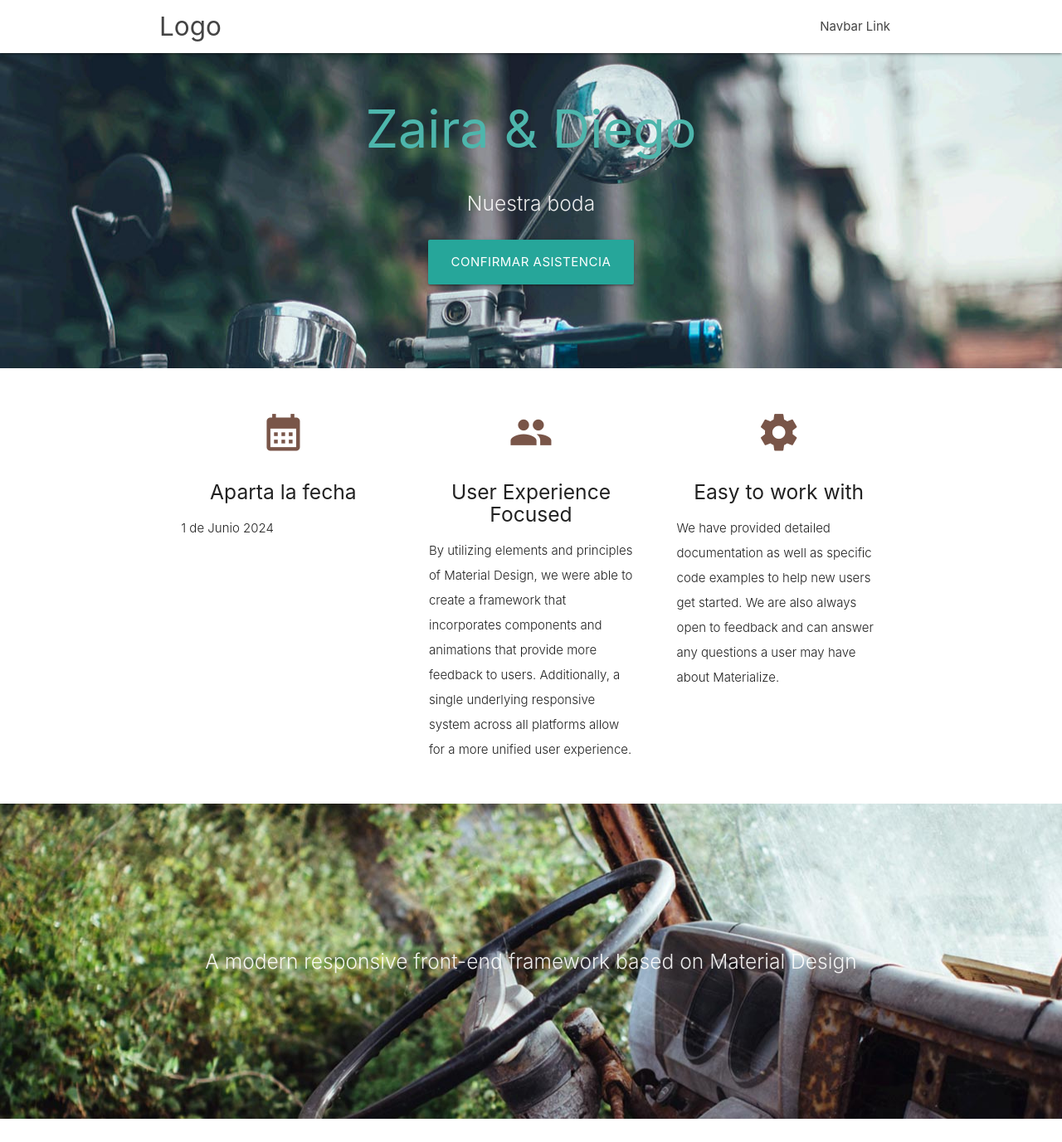
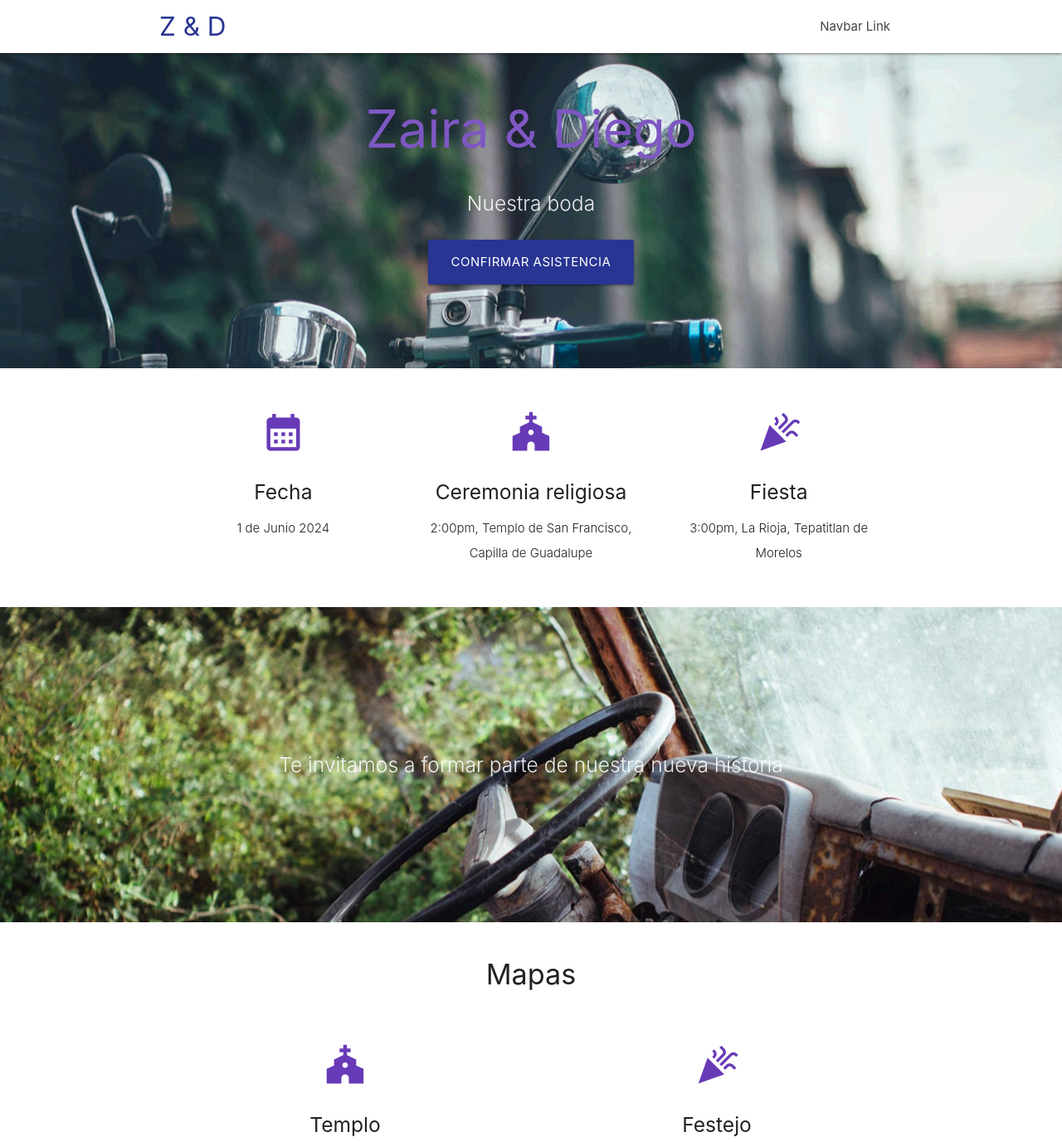
Before and after one commit to Diego448/wedding_control, a Flask app: page / in a window 1280 px wide. Shown: the top 1377 px of the page at 83% size. Run offline with Flask 3, Linux system fonts and the light colour scheme; some libraries are stand-ins or nearby versions.

Commit message:
Improved web design

```diff
--- a/app.py
+++ b/app.py
@@ -14,13 +14,13 @@ def login():
     if request.method == 'POST':
         session['username'] = request.form['username']
         session['pass'] = request.form['password']
-        return redirect(url_for('homepage'))
+        return redirect(url_for('admin'))
     elif request.method == 'GET':
         return render_template('login.html')
 
-@app.route('/test')
-def test():
-    return render_template('parallax-template/index.html')
+@app.route('/invite/<id>')
+def invite(id):
+    return render_template('parallax-template/index.html', id=id)
 
 @app.route('/confirmation/<id>', methods=['POST', 'GET'])
 def confirmation(id=None):
--- a/templates/parallax-template/index.html
+++ b/templates/parallax-template/index.html
@@ -13,7 +13,7 @@
 <body>
   <nav class="white" role="navigation">
     <div class="nav-wrapper container">
-      <a id="logo-container" href="#" class="brand-logo">Logo</a>
+      <a id="logo-container" href="#" class="brand-logo indigo-text text-darken-3">Z & D</a>
       <ul class="right hide-on-med-and-down">
         <li><a href="#">Navbar Link</a></li>
       </ul>
@@ -21,7 +21,7 @@
       <ul id="nav-mobile" class="sidenav">
         <li><a href="#">Navbar Link</a></li>
       </ul>
-      <a href="#" data-target="nav-mobile" class="sidenav-trigger"><i class="material-icons">menu</i></a>
+      <a href="#" data-target="nav-mobile" class="sidenav-trigger"><i class="material-icons indigo-text text-darken-3">menu</i></a>
     </div>
   </nav>
 
@@ -29,12 +29,12 @@
     <div class="section no-pad-bot">
       <div class="container">
         <br><br>
-        <h1 class="header center teal-text text-lighten-2">Zaira & Diego</h1>
+        <h1 class="header center deep-purple-text text-lighten-1">Zaira & Diego</h1>
         <div class="row center">
           <h5 class="header col s12 light">Nuestra boda</h5>
         </div>
         <div class="row center">
-          <a href="confirmation" id="download-button" class="btn-large waves-effect waves-light teal lighten-1">Confirmar asistencia</a>
+          <a href="{{ url_for('confirmation', id=id) }}" id="download-button" class="btn-large waves-effect waves-light indigo darken-3 lighten-1">Confirmar asistencia</a>
         </div>
         <br><br>
 
@@ -51,28 +51,28 @@
       <div class="row">
         <div class="col s12 m4">
           <div class="icon-block">
-            <h2 class="center brown-text"><i class="material-icons">calendar_month</i></h2>
-            <h5 class="center">Aparta la fecha</h5>
+            <h2 class="center deep-purple-text"><i class="material-icons">calendar_month</i></h2>
+            <h5 class="center">Fecha</h5>
 
-            <p class="light">1 de Junio 2024</p>
+            <p class="light center-align">1 de Junio 2024</p>
           </div>
         </div>
 
         <div class="col s12 m4">
           <div class="icon-block">
-            <h2 class="center brown-text"><i class="material-icons">group</i></h2>
-            <h5 class="center">User Experience Focused</h5>
+            <h2 class="center deep-purple-text"><i class="material-icons">church</i></h2>
+            <h5 class="center">Ceremonia religiosa</h5>
 
-            <p class="light">By utilizing elements and principles of Material Design, we were able to create a framework that incorporates components and animations that provide more feedback to users. Additionally, a single underlying responsive system across all platforms allow for a more unified user experience.</p>
+            <p class="light center-align">2:00pm, Templo de San Francisco, Capilla de Guadalupe</p>
           </div>
         </div>
 
         <div class="col s12 m4">
           <div class="icon-block">
-            <h2 class="center brown-text"><i class="material-icons">settings</i></h2>
-            <h5 class="center">Easy to work with</h5>
+            <h2 class="center deep-purple-text"><i class="material-icons">celebration</i></h2>
+            <h5 class="center">Fiesta</h5>
 
-            <p class="light">We have provided detailed documentation as well as specific code examples to help new users get started. We are also always open to feedback and can answer any questions a user may have about Materialize.</p>
+            <p class="light center-align">3:00pm, La Rioja, Tepatitlan de Morelos</p>
           </div>
         </div>
       </div>
@@ -85,7 +85,7 @@
     <div class="section no-pad-bot">
       <div class="container">
         <div class="row center">
-          <h5 class="header col s12 light">A modern responsive front-end framework based on Material Design</h5>
+          <h5 class="header col s12 light">Te invitamos a formar parte de nuestra nueva historia</h5>
         </div>
       </div>
     </div>
@@ -98,8 +98,28 @@
       <div class="row">
         <div class="col s12 center">
           <h3><i class="mdi-content-send brown-text"></i></h3>
-          <h4>Contact Us</h4>
-          <p class="left-align light">Lorem ipsum dolor sit amet, consectetur adipiscing elit. Nullam scelerisque id nunc nec volutpat. Etiam pellentesque tristique arcu, non consequat magna fermentum ac. Cras ut ultricies eros. Maecenas eros justo, ullamcorper a sapien id, viverra ultrices eros. Morbi sem neque, posuere et pretium eget, bibendum sollicitudin lacus. Aliquam eleifend sollicitudin diam, eu mattis nisl maximus sed. Nulla imperdiet semper molestie. Morbi massa odio, condimentum sed ipsum ac, gravida ultrices erat. Nullam eget dignissim mauris, non tristique erat. Vestibulum ante ipsum primis in faucibus orci luctus et ultrices posuere cubilia Curae;</p>
+          <h4>Mapas</h4>
+          <div class="section">
+
+            <div class="row">
+              <div class="col s12 m6">
+                <div class="icon-block">
+                  <h2 class="center deep-purple-text"><i class="material-icons">church</i></h2>
+                  <h5 class="center">Templo</h5>
+
+                  <iframe src="https://www.google.com/maps/embed?pb=!1m18!1m12!1m3!1d7458.7811148529345!2d-102.59984180416339!3d20.815929627116823!2m3!1f0!2f0!3f0!3m2!1i1024!2i768!4f13.1!3m3!1m2!1s0x842930759190c423%3A0x3c09bff00c4f2ea8!2sSan%20Francisco%20de%20As%C3%ADs!5e0!3m2!1ses-419!2smx!4v1693607044356!5m2!1ses-419!2smx" width="400" height="300" style="border:0;" allowfullscreen="" loading="lazy" referrerpolicy="no-referrer-when-downgrade"></iframe>
+                </div>
+              </div>
+
+              <div class="col s12 m6">
+                <div class="icon-block">
+                  <h2 class="center deep-purple-text"><i class="material-icons">celebration</i></h2>
+                  <h5 class="center">Festejo</h5>
+                  <iframe src="https://www.google.com/maps/embed?pb=!1m18!1m12!1m3!1d3729.8649409436375!2d-102.74491012390934!3d20.796751180795216!2m3!1f0!2f0!3f0!3m2!1i1024!2i768!4f13.1!3m3!1m2!1s0x8429291b2a2bc551%3A0x5cbb5ae67c665d2d!2sLa%20Rioja!5e0!3m2!1ses-419!2smx!4v1693607134253!5m2!1ses-419!2smx" width="400" height="300" style="border:0;" allowfullscreen="" loading="lazy" referrerpolicy="no-referrer-when-downgrade"></iframe>
+                </div>
+              </div>
+
+          </div>
         </div>
       </div>
 
@@ -111,19 +131,19 @@
     <div class="section no-pad-bot">
       <div class="container">
         <div class="row center">
-          <h5 class="header col s12 light">A modern responsive front-end framework based on Material Design</h5>
+          <h5 class="header col s12 light">Agradecemos tu compania</h5>
         </div>
       </div>
     </div>
     <div class="parallax"><img src={{ url_for('static', filename='background3.jpg') }} alt="Unsplashed background img 3"></div>
   </div>
 
-  <footer class="page-footer teal">
+  <footer class="page-footer indigo darken-3">
     <div class="container">
       <div class="row">
         <div class="col l6 s12">
-          <h5 class="white-text">Company Bio</h5>
-          <p class="grey-text text-lighten-4">We are a team of college students working on this project like it's our full time job. Any amount would help support and continue development on this project and is greatly appreciated.</p>
+          <h5 class="white-text">Acerca de nosotros</h5>
+          <p class="grey-text text-lighten-4">Proximamente</p>
 
 
         </div>
@@ -131,25 +151,19 @@
           <h5 class="white-text">Settings</h5>
           <ul>
             <li><a class="white-text" href="#!">Link 1</a></li>
-            <li><a class="white-text" href="#!">Link 2</a></li>
-            <li><a class="white-text" href="#!">Link 3</a></li>
-            <li><a class="white-text" href="#!">Link 4</a></li>
           </ul>
         </div>
         <div class="col l3 s12">
           <h5 class="white-text">Connect</h5>
           <ul>
             <li><a class="white-text" href="#!">Link 1</a></li>
-            <li><a class="white-text" href="#!">Link 2</a></li>
-            <li><a class="white-text" href="#!">Link 3</a></li>
-            <li><a class="white-text" href="#!">Link 4</a></li>
           </ul>
         </div>
       </div>
     </div>
     <div class="footer-copyright">
       <div class="container">
-      Made by <a class="brown-text text-lighten-3" href="http://materializecss.com">Materialize</a>
+      Made by <a class="white-text text-lighten-3" href="http://materializecss.com">Materialize</a>
       </div>
     </div>
   </footer>
```
Also changed, not shown: templates/admin.html (+25 -1 lines), templates/login.html (+22 -8 lines).
